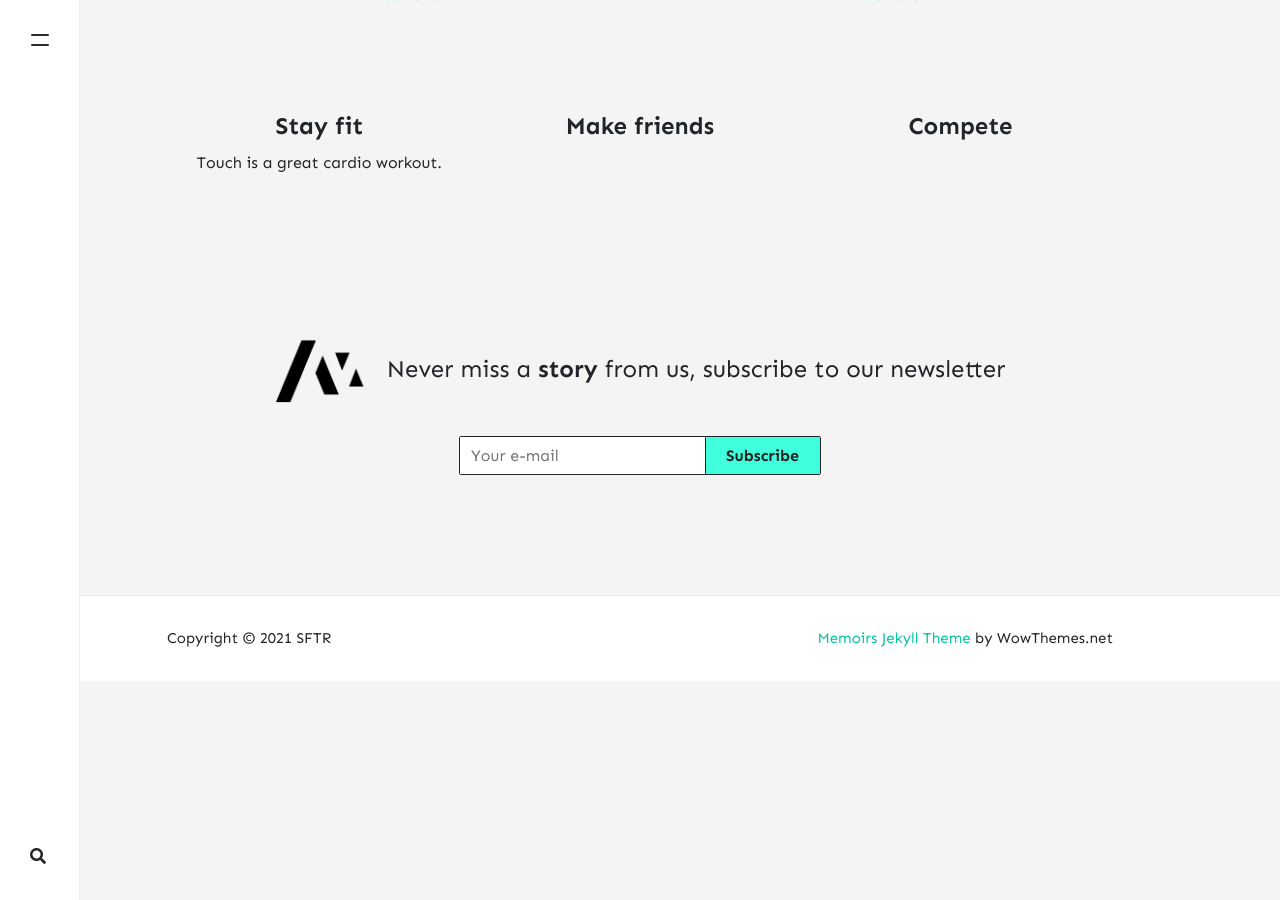
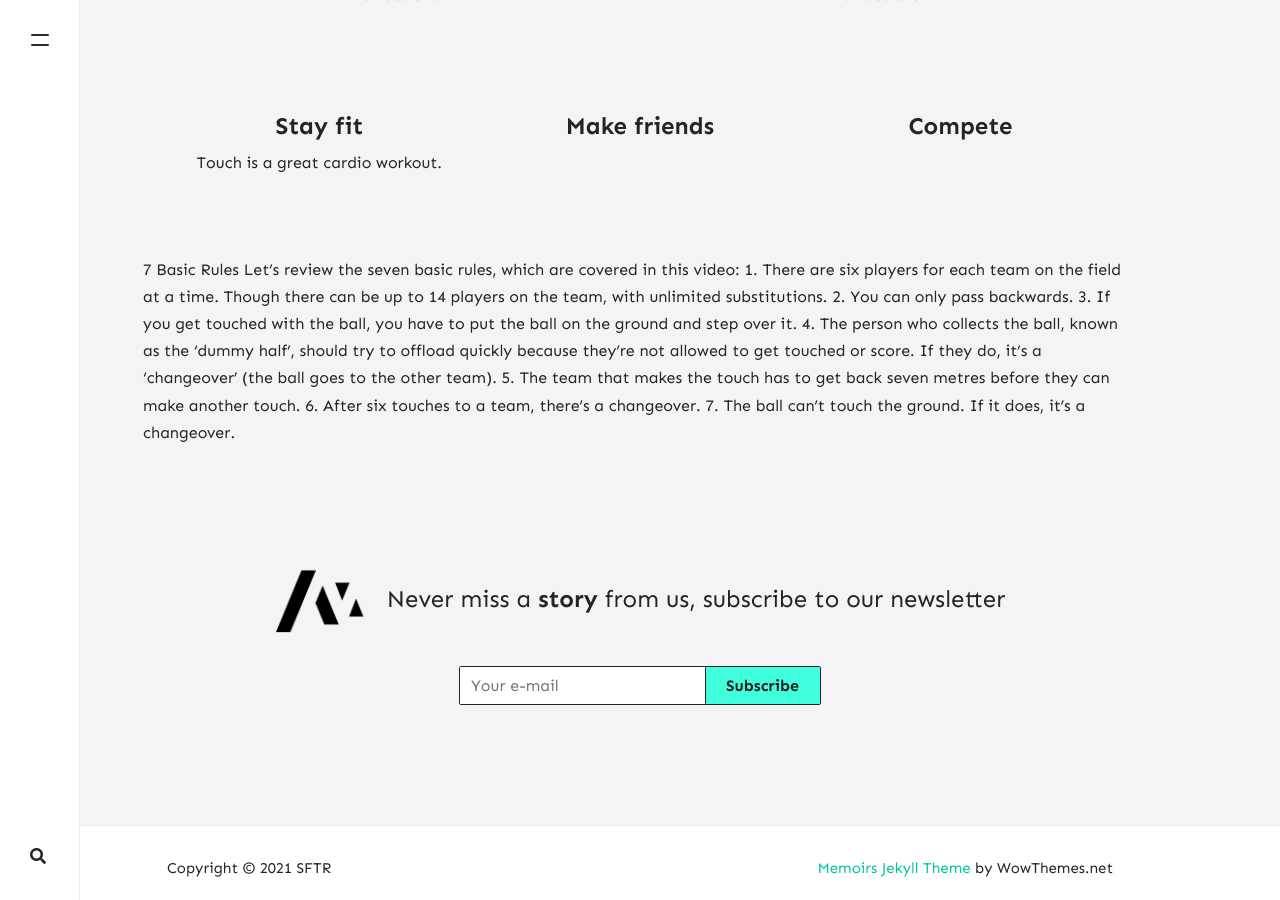
Before and after one commit to stackbit-projects/blue-triceratops-4f502, a Jekyll site: the page built from _pages/about.md, in a window 1280 px wide and 900 px high, scrolled down 631 px. Built offline with Jekyll 4.4.1, drawn with Linux system fonts in a browser that asks for light colours; nearby versions of some CDN libraries; comment, search, counter and statistics services are not loaded; before the commit the page ends 1312 px from its top, so only the background shows below that.

Commit message:
home.html: changed

```diff
--- a/_layouts/home.html
+++ b/_layouts/home.html
@@ -62,6 +62,20 @@ permalink: "/home.html"
     </div>
 </div>
 
+<div>
+7 Basic Rules
+Let’s review the seven basic rules, which are covered in this video:
+
+
+1. There are six players for each team on the field at a time. Though there can be up to 14 players on the team, with unlimited substitutions.
+2. You can only pass backwards.
+3. If you get touched with the ball, you have to put the ball on the ground and step over it.
+4. The person who collects the ball, known as the ‘dummy half’, should try to offload quickly because they’re not allowed to get touched or score. If they do, it’s a ‘changeover’ (the ball goes to the other team).
+5. The team that makes the touch has to get back seven metres before they can make another touch.
+6. After six touches to a team, there’s a changeover.
+7. The ball can’t touch the ground. If it does, it’s a changeover.
+</div>
+
 <!-- Content -->
 {% include article.html %}
 
```
